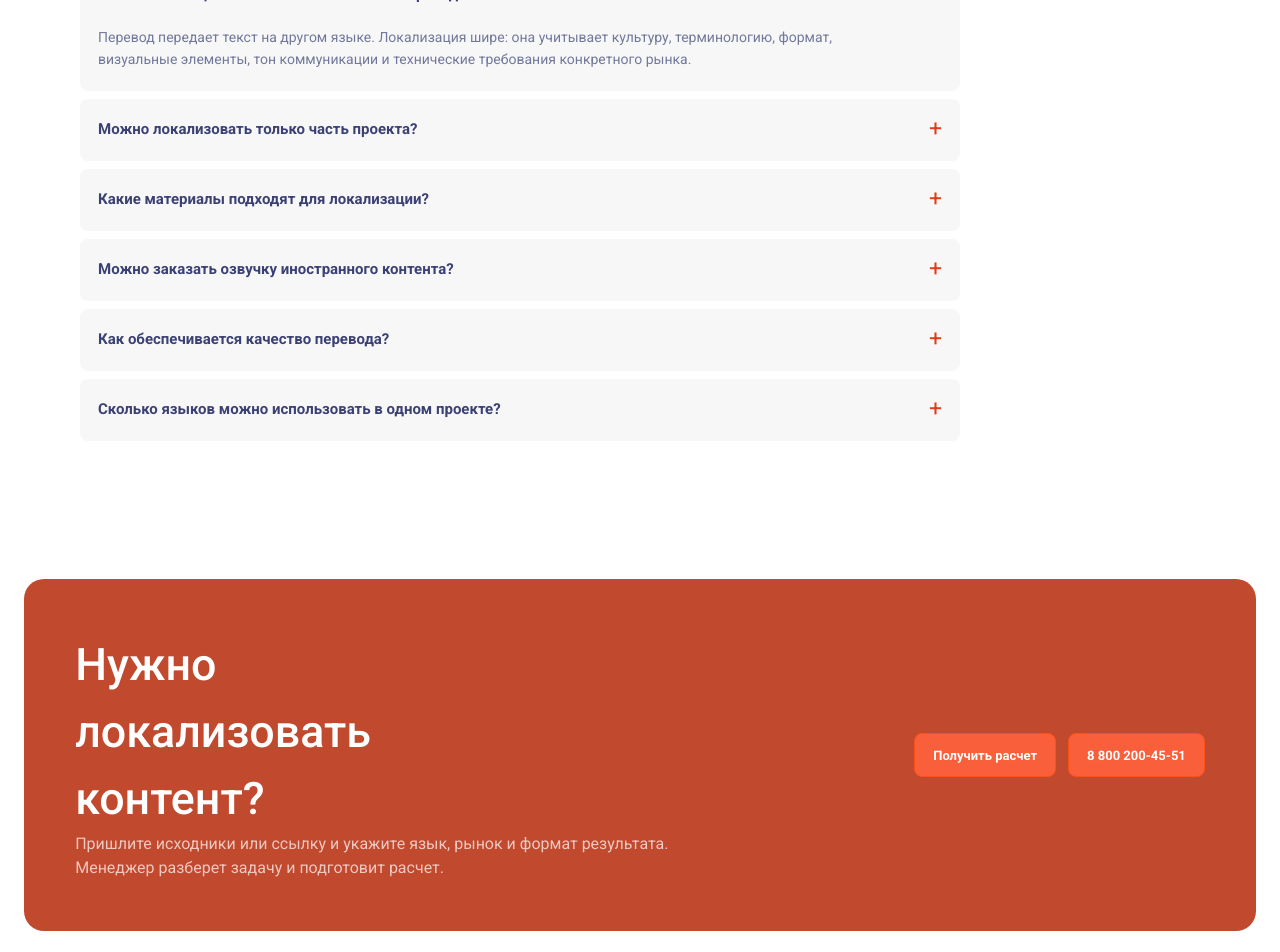
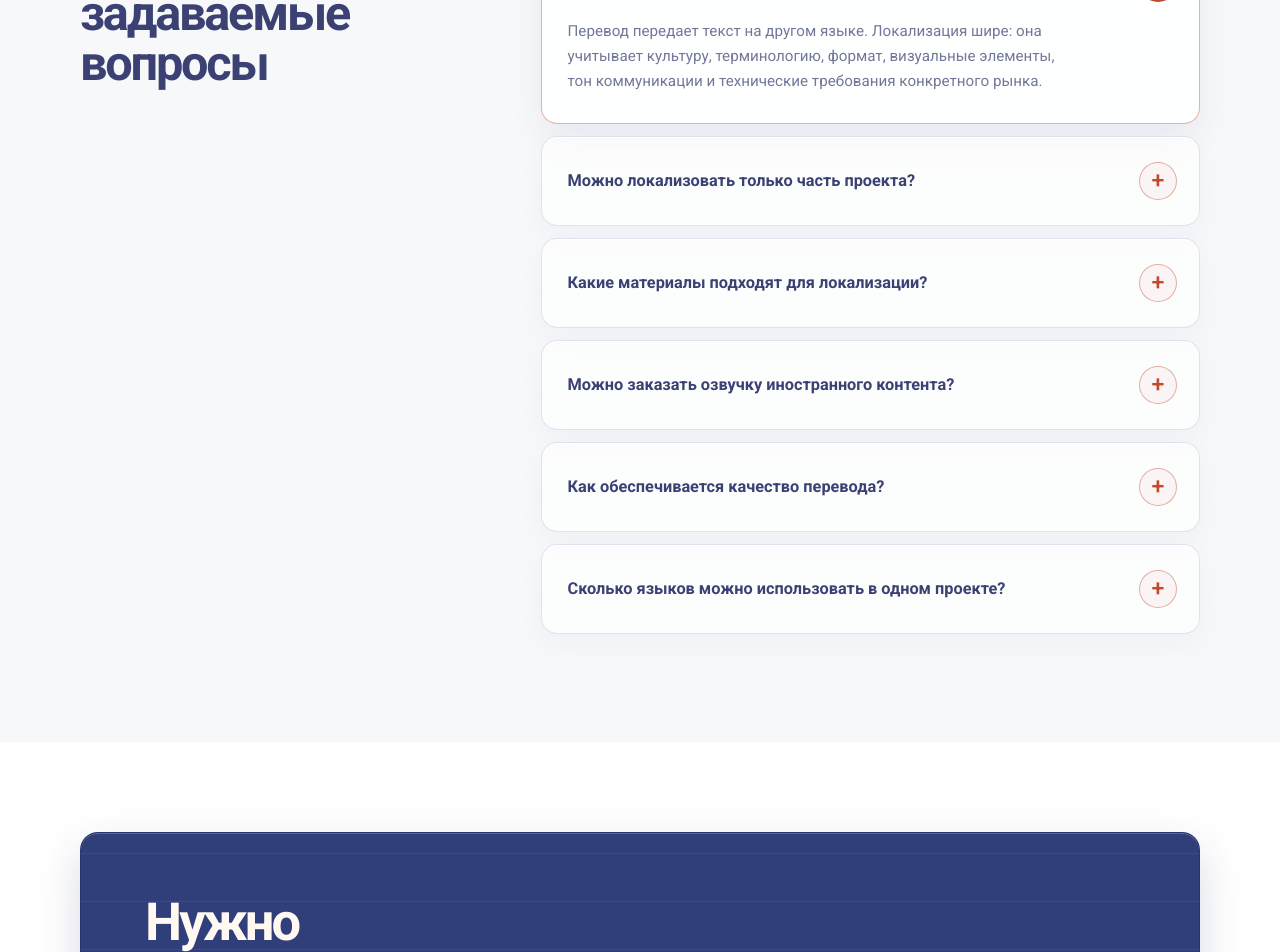
Before and after one commit to kiruxich/Kupigolos5Pages, a Next.js app: page /perevod in a window 1280 px wide. Shown: the part 10420-11372 px from the top of the page. Built offline with nearby package versions, Linux system fonts and the light colour scheme.

Commit message:
Reuse homepage FAQ and blue CTA

```diff
--- a/app/seo.css
+++ b/app/seo.css
@@ -901,3 +901,201 @@
 @media (prefers-reduced-motion: reduce) {
   .seo-document .kg-client-film-track { animation: none; }
 }
+
+/* FAQ and final callout from the current local homepage. */
+@layer components {
+  .seo-document .kg-faq-stage {
+    width: 100%;
+    max-width: none;
+    padding-block: clamp(76px, 7.5vw, 112px) clamp(84px, 8.5vw, 128px) !important;
+    color: var(--seo-ink);
+    background: rgba(39, 55, 120, .035);
+  }
+  .seo-document .kg-faq-layout {
+    display: grid;
+    grid-template-columns: minmax(280px, .72fr) minmax(0, 1.28fr);
+    gap: clamp(50px, 7vw, 110px);
+    align-items: start;
+  }
+  .seo-document .kg-faq-heading {
+    position: sticky;
+    top: 104px;
+  }
+  .seo-document .kg-faq-heading .kg-kicker {
+    margin: 0 0 10px;
+    color: var(--seo-action);
+    font-size: clamp(.78rem, .9vw, .92rem);
+    font-weight: 800;
+    letter-spacing: .13em;
+  }
+  .seo-document .kg-faq-heading h2 {
+    max-width: 590px;
+    margin: 0;
+    color: var(--seo-ink);
+    font-size: clamp(2.45rem, 3.8vw, 3.8rem);
+    font-weight: 700;
+    line-height: 1.04;
+    letter-spacing: -.045em;
+  }
+  .seo-document .kg-faq-list {
+    display: grid;
+    gap: 12px;
+  }
+  .seo-document .kg-faq-list details,
+  .seo-document .kg-faq-list details:last-child {
+    overflow: hidden;
+    margin: 0;
+    padding: 0;
+    border: 1px solid rgba(39, 55, 120, .13);
+    border-radius: 16px;
+    background: rgba(255, 255, 255, .64);
+    box-shadow: inset 0 1px 0 rgba(255,255,255,.9), 0 10px 28px rgba(39,55,120,.04);
+    transition: border-color .22s ease, background-color .22s ease, box-shadow .22s ease;
+  }
+  .seo-document .kg-faq-list details[open] {
+    border-color: rgba(193, 73, 46, .42);
+    background: rgba(255, 255, 255, .88);
+    box-shadow: 0 16px 34px rgba(39, 55, 120, .07);
+  }
+  .seo-document .kg-faq-list summary {
+    position: relative;
+    display: flex;
+    min-height: 88px;
+    align-items: center;
+    padding: 20px 76px 20px 26px;
+    color: var(--seo-ink);
+    font-size: clamp(1.02rem, 1.25vw, 1.22rem);
+    font-weight: 700;
+    line-height: 1.3;
+    transition: color .2s ease;
+  }
+  .seo-document .kg-faq-list summary::after {
+    position: absolute;
+    top: 50%;
+    right: 22px;
+    display: grid;
+    width: 38px;
+    height: 38px;
+    place-items: center;
+    border: 1px solid rgba(193,73,46,.42);
+    border-radius: 50%;
+    color: var(--seo-accent);
+    background: rgba(193,73,46,.045);
+    content: "+";
+    font-size: 1.45rem;
+    font-weight: 450;
+    line-height: .8;
+    transform: translateY(-50%);
+    transition: color .22s ease, background-color .22s ease, transform .22s ease;
+  }
+  .seo-document .kg-faq-list summary:is(:hover,:focus-visible) { color: var(--seo-accent); outline: none; }
+  .seo-document .kg-faq-list summary:is(:hover,:focus-visible)::after,
+  .seo-document .kg-faq-list details[open] summary::after { color: #fff; background: var(--seo-accent); }
+  .seo-document .kg-faq-list details[open] summary::after { transform: translateY(-50%) rotate(45deg); }
+  .seo-document .kg-faq-list details p {
+    max-width: 72ch;
+    margin: -8px 0 0;
+    padding: 0 76px 28px 26px;
+    color: var(--seo-muted);
+    font-size: clamp(.95rem, 1.05vw, 1.04rem);
+    line-height: 1.65;
+  }
+
+  .seo-document > .kg-final {
+    position: relative;
+    display: grid;
+    width: min(1120px, calc(100% - 48px));
+    min-height: 330px;
+    grid-template-columns: minmax(0, 1fr) auto;
+    gap: clamp(32px, 5vw, 76px);
+    align-items: center;
+    overflow: hidden;
+    margin: clamp(58px, 7vw, 92px) auto;
+    padding: clamp(42px, 5vw, 68px);
+    border: 1px solid rgba(24, 35, 79, .34);
+    border-radius: 18px;
+    color: #fff9f2;
+    background-color: #303f7a;
+    background-image: repeating-linear-gradient(0deg,transparent 0,transparent 47px,rgba(255,249,242,.055) 47px,rgba(255,249,242,.055) 48px);
+    box-shadow: 0 18px 44px rgba(39,52,111,.18), inset 0 1px 0 rgba(255,255,255,.2), inset 0 -1px 0 rgba(18,27,65,.22);
+  }
+  .seo-document > .kg-final::after {
+    position: absolute;
+    right: 4%;
+    bottom: -34%;
+    width: 230px;
+    height: 230px;
+    border: 1px solid rgba(255,249,242,.09);
+    border-radius: 50%;
+    content: "";
+    pointer-events: none;
+  }
+  .seo-document > .kg-final > * { position: relative; z-index: 1; }
+  .seo-document > .kg-final h2 {
+    max-width: 14ch;
+    margin: 0;
+    color: #fff9f2;
+    font-size: clamp(3rem, 4.1vw, 4.5rem);
+    font-weight: 590;
+    line-height: .98;
+    letter-spacing: -.055em;
+  }
+  .seo-document > .kg-final p {
+    max-width: 620px;
+    margin-top: 24px;
+    color: rgba(255,249,242,.76);
+    font-size: clamp(.95rem,1.25vw,1.1rem);
+    line-height: 1.55;
+  }
+  .seo-document > .kg-final .kg-actions {
+    display: grid;
+    min-width: 220px;
+    gap: 10px;
+  }
+  .seo-document > .kg-final .kg-btn {
+    min-height: 48px;
+    border-color: rgba(255,249,242,.68);
+    color: #303f7a;
+    background: #fff9f2;
+  }
+  .seo-document > .kg-final .kg-btn:is(:hover,:focus-visible) {
+    border-color: #fff;
+    color: #263469;
+    background: #fff;
+  }
+  .seo-document > .kg-final .kg-btn.secondary,
+  .seo-document > .kg-final .kg-btn--ghost {
+    border-color: rgba(255,249,242,.45);
+    color: #fff9f2;
+    background: rgba(255,255,255,.06);
+  }
+  .seo-document > .kg-final .kg-btn.secondary:is(:hover,:focus-visible),
+  .seo-document > .kg-final .kg-btn--ghost:is(:hover,:focus-visible) { border-color: #fff; color: #303f7a; background: #fff9f2; }
+}
+
+@media (max-width: 900px) {
+  .seo-document .kg-faq-layout { grid-template-columns: 1fr; gap: 34px; }
+  .seo-document .kg-faq-heading { position: static; }
+  .seo-document > .kg-final { grid-template-columns: 1fr; }
+  .seo-document > .kg-final .kg-actions { width: min(100%, 360px); }
+}
+
+@media (max-width: 620px) {
+  .seo-document .kg-faq-stage { padding-block: 60px 76px !important; }
+  .seo-document .kg-faq-heading h2 { font-size: clamp(2.1rem,10.5vw,3rem); }
+  .seo-document .kg-faq-layout { gap: 28px; }
+  .seo-document .kg-faq-list { gap: 9px; }
+  .seo-document .kg-faq-list details { border-radius: 13px; }
+  .seo-document .kg-faq-list summary { min-height: 74px; padding: 16px 62px 16px 18px; }
+  .seo-document .kg-faq-list summary::after { right: 16px; width: 34px; height: 34px; }
+  .seo-document .kg-faq-list details p { margin-top: -4px; padding: 0 18px 22px; }
+  .seo-document > .kg-final { min-height: 0; padding: 30px 22px 32px; border-radius: 14px; }
+  .seo-document > .kg-final h2 { font-size: clamp(2.25rem,11vw,3rem); }
+  .seo-document > .kg-final .kg-actions { width: 100%; }
+}
+
+@media (prefers-reduced-motion: reduce) {
+  .seo-document .kg-faq-list details,
+  .seo-document .kg-faq-list summary,
+  .seo-document .kg-faq-list summary::after { transition: none; }
+}
--- a/components/seo/catalog-runtime.tsx
+++ b/components/seo/catalog-runtime.tsx
@@ -58,6 +58,32 @@ export function CatalogRuntime({ html, documentKey }: { html: string; documentKe
     const root = rootRef.current;
     if (!root) return;
     const listeners: Array<() => void> = [];
+
+    root.querySelectorAll<HTMLElement>(".kg-faq").forEach((section) => {
+      const layout = section.querySelector<HTMLElement>(":scope > .kg-wrap") ?? section;
+      const title = layout.querySelector<HTMLElement>(":scope > h2");
+      const kicker = layout.querySelector<HTMLElement>(":scope > .kg-kicker");
+      const details = [...layout.querySelectorAll<HTMLDetailsElement>(":scope > details")];
+      if (!title || !details.length) return;
+
+      const originalChildren = [...layout.children];
+      const heading = document.createElement("header");
+      heading.className = "kg-faq-heading";
+      const list = document.createElement("div");
+      list.className = "kg-faq-list";
+      if (kicker) heading.append(kicker);
+      heading.append(title);
+      details.forEach((item) => list.append(item));
+      layout.append(heading, list);
+      section.classList.add("kg-faq-stage");
+      layout.classList.add("kg-faq-layout");
+
+      listeners.push(() => {
+        layout.replaceChildren(...originalChildren);
+        layout.classList.remove("kg-faq-layout");
+        section.classList.remove("kg-faq-stage");
+      });
+    });
 
     root.querySelectorAll<HTMLElement>(".kg-review-grid").forEach((grid) => {
       const section = grid.closest<HTMLElement>(".kg-source-block") ?? grid.closest<HTMLElement>(".kg-section");
```
Also changed, not shown: graphify-out/cache/stat-index.json (+1 -1 lines), graphify-out/.graphify_analysis.json, graphify-out/graph.json, graphify-out/manifest.json, 1 other file (tests, documents, lock files or other folders).
